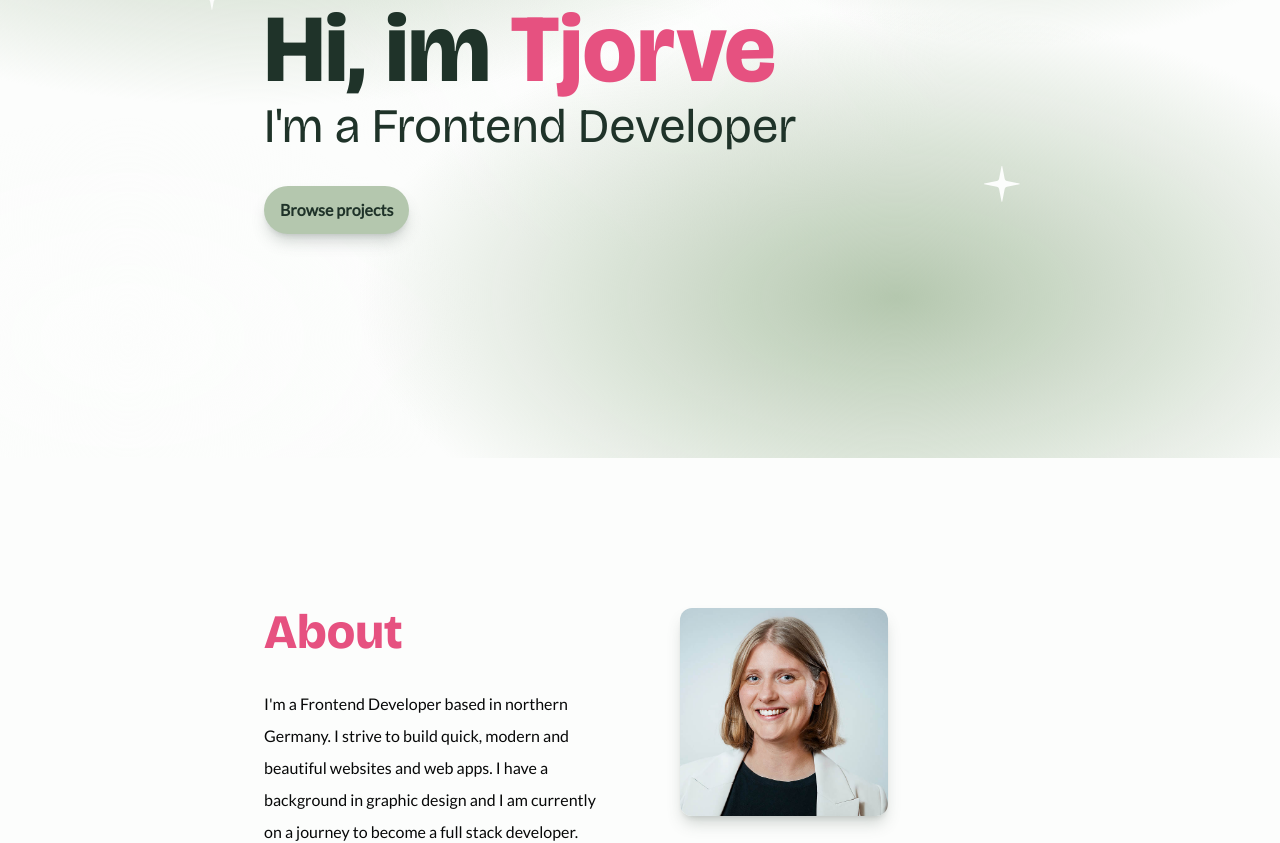
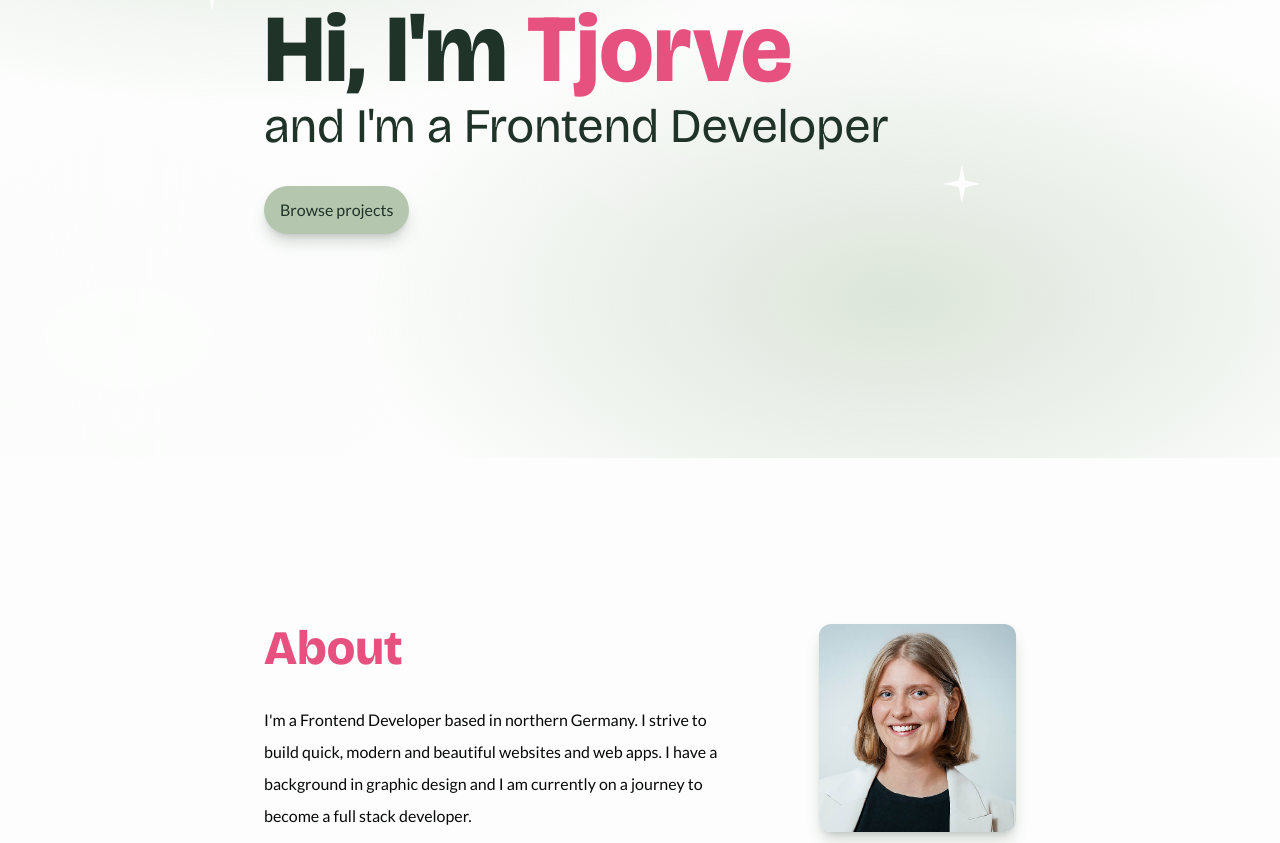
Before and after one commit to jovi-bug/portfolio, a React (Vite) app: page / in a window 1280 px wide. Shown: the part 342-1185 px from the top of the page. Built offline with nearby package versions, Linux system fonts and the light colour scheme.

Commit message:
Animated the button, slight changes on Hero.jsx and About.jsx

```diff
--- a/src/App.jsx
+++ b/src/App.jsx
@@ -14,11 +14,11 @@ function App() {
                 className="fixed inset-0"
                 style={{
                     background: `
-                      radial-gradient(ellipse 80% 60% at 20% 20%, #B4C7AE 0%, transparent 60%),
-                      radial-gradient(ellipse 60% 70% at 80% 10%, #B4C7AE 0%, transparent 55%),
-                      radial-gradient(ellipse 70% 60% at 70% 80%, #B4C7AE 0%, transparent 60%),
-                      radial-gradient(ellipse 50% 50% at 10% 85%, #fcfdfc 0%, transparent 55%),
-                      radial-gradient(ellipse 40% 40% at 50% 50%, #fcfdfc 0%, transparent 60%)
+                      radial-gradient(ellipse 80% 60% at 20% 20%, #B4C7AE70 0%, transparent 60%),
+                      radial-gradient(ellipse 60% 70% at 80% 10%, #B4C7AE70 0%, transparent 55%),
+                      radial-gradient(ellipse 70% 60% at 70% 80%, #B4C7AE70 0%, transparent 60%),
+                      radial-gradient(ellipse 50% 50% at 10% 85%, #fcfdfc70 0%, transparent 55%),
+                      radial-gradient(ellipse 40% 40% at 50% 50%, #fcfdfc70 0%, transparent 60%)
                     `,
                 }}
             />
--- a/src/components/Navbar.jsx
+++ b/src/components/Navbar.jsx
@@ -1,4 +1,4 @@
-import Button from "@/components/smallComponents/Button.jsx";
+import AnimatedButton from "@/components/smallComponents/AnimatedButton.jsx";
 import {Menu, X} from 'lucide-react'
 import {useState} from "react";
 
@@ -8,8 +8,8 @@ const Navbar = () => {
 
     const navLinks = [
         {href: "#about", label: "About"},
+        {href: "#skills", label: "Skills"},
         {href: "#projects", label: "Projects"},
-        {href: "#skills", label: "Skills"},
         {href: "#contact", label: "Contact"},
     ];
 
@@ -34,10 +34,10 @@ const Navbar = () => {
                         </div>
                     </div>
                     <div className="hidden md:block">
-                        <Button size="sm">Contact Me</Button>
+                        <AnimatedButton size="sm">Contact Me</AnimatedButton>
                     </div>
 
-                    {/* Mobile Menu Button */}
+                    {/* Mobile Menu AnimatedButton */}
                     <button onClick={() => setIsMobileMenuOpen((prev) => !prev)} className="md:hidden p-2 text-forest">
                         {isMobileMenuOpen ? <X size={24}/> : <Menu size={24}/>}
                     </button>
@@ -54,7 +54,7 @@ const Navbar = () => {
                                     {link.label}
                                 </a>
                             ))}
-                            <Button className="min-w-40 w-1/4">Contact Me</Button>
+                            <AnimatedButton className="min-w-40 w-1/4">Contact Me</AnimatedButton>
 
                         </div>
                     </div>)}
--- a/src/components/sections/About.jsx
+++ b/src/components/sections/About.jsx
@@ -5,10 +5,10 @@ import {useState} from "react";
 
 function About() {
 
-    const [hoveredEntry, setHoveredEntry] = useState(null)
+    const [hoveredEntry, setHoveredEntry] = useState(about.cv[0])
 
+    //TODO: Add Animations
     return (
-
         <>
             <section id="about" className="relative min-h-screen flex items-center overflow-hidden">
 
@@ -16,23 +16,22 @@ function About() {
 
 
                     {/*  Introduction and Image */}
-                    <div className="grid md:grid-cols-2 justify-between md:gap-20">
-                        <div>
+                    <div className="grid md:grid-cols-3 justify-between md:gap-20">
+                        <div className="col-span-2">
                             <Headline2 content="About"></Headline2>
 
                             <p>{about.description}</p>
                         </div>
                         <img className="rounded-xl h-52 w-52 object-cover shadow-lg shadow-forest-mid/25"
-                             src="/images/Bewerbungsfoto.jpg"/>
+                             src="/images/Bewerbungsfoto.jpg"
+                             alt="Resume Photo"/>
 
                     </div>
 
                     {/*  Resume  */}
-
                     <div className="grid md:grid-cols-2 md:gap-20">
 
                         {/*  Details for resume entries  */}
-
                         <div>
                             {hoveredEntry && <div
                                 className="blur-bg flex flex-col gap-2 p-6 min-h-52 justify-center rounded-xl shadow-forest-mid/25 shadow-lg">
@@ -42,12 +41,12 @@ function About() {
                             </div>}
                         </div>
                         <div>
+                            {/* TODO: Active entry in accent color*/}
                             <Headline3 content="Resume"></Headline3>
                             <div className="space-y-6  border-gradient-left pl-4">
                                 {about.cv.map(entry => (
                                     <h4 className="font-display font-bold text-forest hover:text-accent hover:cursor-pointer"
                                         onMouseEnter={() => setHoveredEntry(entry)}
-                                        // onMouseLeave={() => setHoveredEntry(null)}
                                         onClick={() => setHoveredEntry(entry)}>
                                         {entry.title}
                                     </h4>
--- a/src/components/sections/Contact.jsx
+++ b/src/components/sections/Contact.jsx
@@ -1,9 +1,11 @@
+import Headline2 from "@/components/typography/Headline2.jsx";
+
 function Contact() {
     return (
 
         <>
-            <section>
-
+            <section id="contact" className="relative min-h-screen flex items-center overflow-hidden">
+                <Headline2>Contact</Headline2>
             </section>
         </>
     );
--- a/src/components/sections/Hero.jsx
+++ b/src/components/sections/Hero.jsx
@@ -1,23 +1,11 @@
 import about from "@/data/about.js";
-import Button from "@/components/smallComponents/Button.jsx";
+import AnimatedButton from "@/components/smallComponents/AnimatedButton.jsx";
 import Star from "@/components/smallComponents/Star.jsx";
 
 function AboutSection() {
     return (
         <section className="relative min-h-screen flex items-center overflow-hidden">
 
-            {/*<div*/}
-            {/*    className="absolute inset-0"*/}
-            {/*    style={{*/}
-            {/*        background: `*/}
-            {/*          radial-gradient(ellipse 80% 60% at 20% 20%, #B4C7AE 0%, transparent 60%),*/}
-            {/*          radial-gradient(ellipse 60% 70% at 80% 10%, #B4C7AE 0%, transparent 55%),*/}
-            {/*          radial-gradient(ellipse 70% 60% at 70% 80%, #B4C7AE 0%, transparent 60%),*/}
-            {/*          radial-gradient(ellipse 50% 50% at 10% 85%, #fcfdfc 0%, transparent 55%),*/}
-            {/*          radial-gradient(ellipse 40% 40% at 50% 50%, #fcfdfc 0%, transparent 60%)*/}
-            {/*        `,*/}
-            {/*    }}*/}
-            {/*/>*/}
             <div className="container md:mx-60 px-6 pt-32 pb-20 relative z-10 text-forest">
                 <div>
                     {/* Stars */}
@@ -35,21 +23,21 @@ function AboutSection() {
 
 
                     {/* Headline */}
-                    <h1 className="font-display text-8xl font-extrabold mb-1">Hi, im <span
+                    <h1 className="font-display text-8xl font-extrabold mb-1">Hi, I'm <span
                         className=" text-accent">{about.name}</span></h1>
-                    <h2 className="font-display text-5xl">I'm a <span>{about.title}</span></h2>
+                    <h2 className="font-display text-5xl">and I'm a <span>{about.title}</span></h2>
 
                     <Star
                         size={36}
                         color="#fcfdfc"
-                        className="relative top-4 -right-180"
+                        className="relative top-4 -right-170"
                     />
 
 
-                    {/* CTA Button */}
+                    {/* CTA AnimatedButton */}
 
                     {/* TODO: Implement OnClick */}
-                    <Button className="font-bold">Browse projects</Button>
+                    <AnimatedButton>Browse projects</AnimatedButton>
                 </div>
             </div>
 
--- a/src/components/sections/Projects.jsx
+++ b/src/components/sections/Projects.jsx
@@ -1,10 +1,12 @@
 import projects from "@/data/projects.js";
+import Headline2 from "@/components/typography/Headline2.jsx";
 
 function Projects() {
     return (
 
         <>
-            <section>
+            <section id="projects" className="relative min-h-screen flex items-center overflow-hidden">
+                <Headline2>Projects</Headline2>
                 {/*{projects.map(project => (*/}
                 {/*    <div>*/}
                 {/*        <h3>{project.name}</h3>*/}
--- a/src/components/sections/Skills.jsx
+++ b/src/components/sections/Skills.jsx
@@ -1,9 +1,11 @@
+import Headline2 from "@/components/typography/Headline2.jsx";
 
 function Skills() {
     return (
 
         <>
-            <section id="about" className="relative min-h-screen flex items-center overflow-hidden">
+            <section id="skills" className="relative min-h-screen flex items-center overflow-hidden">
+                <Headline2>Skills</Headline2>
 
             </section>
         </>
--- /dev/null
+++ b/src/components/smallComponents/AnimatedButton.jsx
@@ -0,0 +1,34 @@
+import {motion} from "framer-motion";
+
+const AnimatedButton = ({
+                    className = "",
+                    size = "default",
+                    children,
+                    type = "spring",
+                    stiffness = 150,
+                    damping = 20
+                }) => {
+
+    const baseClasses = "relative overflow-hidden rounded-full font-bold" +
+        "focus:outline-none focus-visible:ring-2 focus-visible:ring-forest " +
+        "bg-sage hover:bg-sage/60 shadow-lg shadow-forest-mid/25 cursor-pointer";
+
+    const sizeClasses = {
+        sm: "px-4 py-2 text-sm",
+        default: "px-4 py-3 text-base",
+        lg: "px-8 py-4 text-lg",
+    }
+
+    const classes = `${baseClasses} ${sizeClasses[size]} ${className}`;
+
+    return (
+        <motion.button
+            whileHover={{scale: 1.05, y: -2}}
+            whileTap={{scale: 0.95, y: 1}}
+            transition={{type: type, stiffness: stiffness, damping: damping}}
+            className={classes}>{children}
+        </motion.button>
+    )
+}
+
+export default AnimatedButton;
--- a/src/components/smallComponents/Button.jsx
+++ /dev/null
@@ -1,20 +0,0 @@
-const Button = ({className ="", size = "default", children}) => {
-    const baseClasses = "relative overflow-hidden rounded-full font-bold" +
-        "focus:outline-none focus-visible:ring-2 focus-visible:ring-accent " +
-        "bg-sage hover:bg-sage/60 transition-all shadow-lg shadow-forest-mid/25 cursor-pointer";
-
-    const sizeClasses = {
-        sm: "px-4 py-2 text-sm",
-        default: "px-4 py-3 text-base",
-        lg: "px-8 py-4 text-lg",
-    }
-
-    const classes = `${baseClasses} ${sizeClasses[size]} ${className}`;
-
-    return (
-        <button className={classes}>{children}
-        </button>
-    )
-}
-
-export default Button;
```
